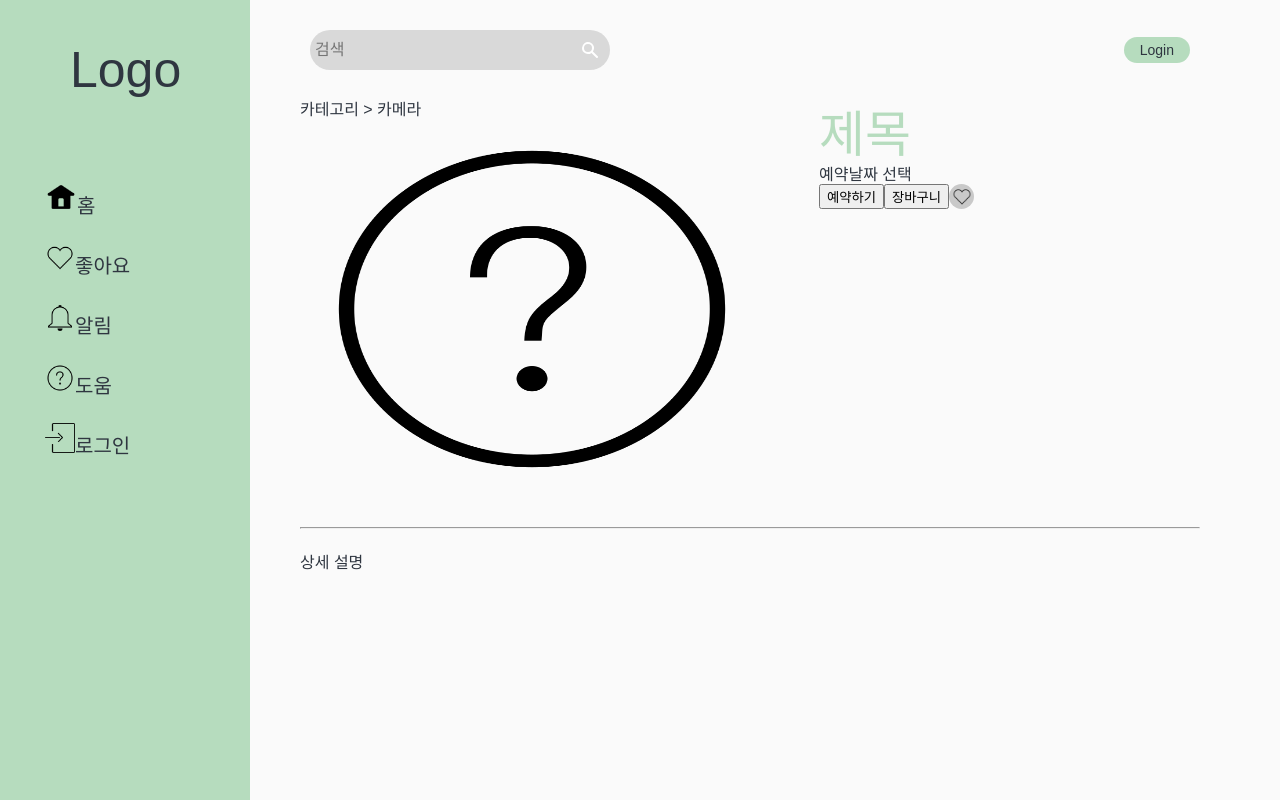
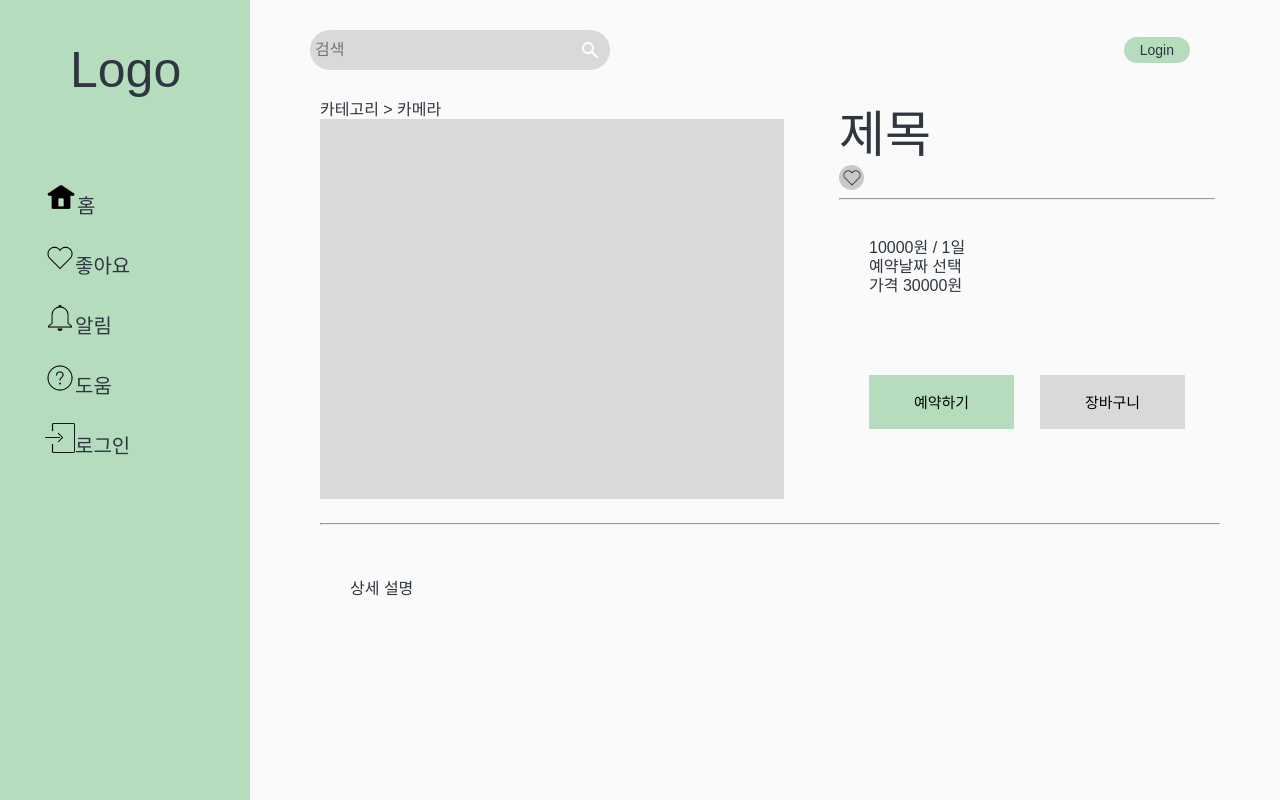
Before and after one commit to hyemimi/black-rabbit, a Next.js app: page /product/1 in a window 1280 px wide. Shown: the top 800 px of the page. Built offline with nearby package versions, Linux system fonts and the light colour scheme.

Commit message:
style : add detail page style

```diff
--- a/pages/product/[id].tsx
+++ b/pages/product/[id].tsx
@@ -8,15 +8,21 @@ export default function detail() {
       <InfoDiv>
         <div>
           <h1>카테고리 {`>`} 카메라</h1>
-          <Image src={tempimage} width={464} height={380} alt="" />
+          <ProductImage></ProductImage>
         </div>
         <DetailDiv>
           <Title>제목</Title>
-          <p>예약날짜 선택</p>
+          <Heartbutton />
+          <hr />
+          <Div>
+            <div>10000원 / 1일</div>
+            <div>예약날짜 선택</div>
+            <div>가격 30000원</div>
+          </Div>
+          <br />
           <ButtonDiv>
-            <button>예약하기</button>
-            <button>장바구니</button>
-            <Heartbutton />
+            <Button color="reservation">예약하기</Button>
+            <Button>장바구니</Button>
           </ButtonDiv>
         </DetailDiv>
       </InfoDiv>
@@ -29,8 +35,17 @@ export default function detail() {
   );
 }
 
+const Wrapper = styled.div`
+  display: flex;
+  flex-direction: column;
+  gap: 1em;
+  width: 1000px;
+  padding-left: 320px;
+  padding-right: 10px;
+`;
 const InfoDiv = styled.div`
   display: flex;
+  width: 900px;
 `;
 
 const DetailDiv = styled.div`
@@ -38,20 +53,20 @@ const DetailDiv = styled.div`
   padding: 5px;
   width: 100%;
 `;
-const Wrapper = styled.div`
-  display: flex;
-  flex-direction: column;
-  gap: 1em;
-  width: 1000px;
-  padding-left: 300px;
-  padding-right: 10px;
+
+const ProductImage = styled.div`
+  background-color: ${(props) => props.theme.searchColor};
+  width: 464px;
+  height: 380px;
 `;
+
 const Title = styled.h1`
   font-size: 50px;
-  color: ${(props) => props.theme.pointColor};
 `;
 
-const Div = styled.div``;
+const Div = styled.div`
+  padding: 30px;
+`;
 
 const Hr = styled.hr`
   color: black;
@@ -60,4 +75,22 @@ const Hr = styled.hr`
 
 const ButtonDiv = styled.div`
   display: flex;
+  margin: 30px;
+  justify-content: space-between;
 `;
+
+const Button = styled.button`
+  background-color: ${(props) =>
+    props.color ? props.theme.pointColor : props.theme.searchColor};
+  border: none;
+  cursor: pointer;
+  width: 145px;
+  height: 54px;
+  font-size: 15px;
+  transition-duration: 50ms;
+  &: hover {
+    color: rgb(254, 254, 254);
+    background-color: rgb(0, 0, 0, 1);
+    transition-duration: 100ms;
+  }
+`;
```
